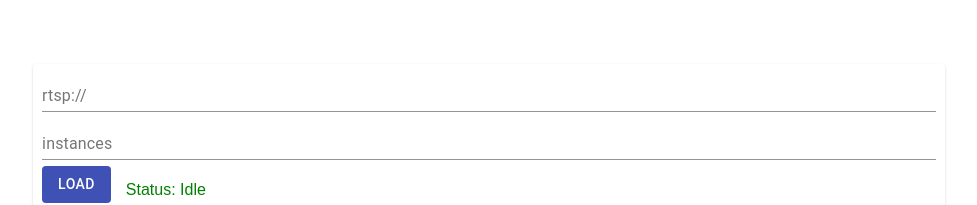
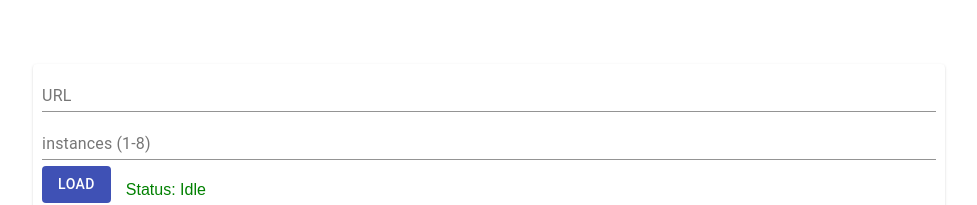
Before and after one commit to JDong3/rtsp-demo-v2, a React (Create React App) app: page / in a window 1280 px wide. Shown: the top 205 px of the page, without its empty margins (151-1128 px from the left). Built offline with nearby package versions, Linux system fonts and the light colour scheme.

Commit message:
make the input prompts a bit more clear

```diff
--- a/src/App.js
+++ b/src/App.js
@@ -141,9 +141,9 @@ const App = () => {
     <Container maxWidth="md">
       <Paper className={classes.paper}>
         <div>
-          <TextField className={classes.urlField} label="rtsp://" onChange={handleUrlField}>
+          <TextField className={classes.urlField} label="URL" onChange={handleUrlField}>
           </TextField>
-          <TextField className={clsx(classes.urlField, classes.fieldMargin)} label="instances" onChange={handleInstancesField}>
+          <TextField className={clsx(classes.urlField, classes.fieldMargin)} label="instances (1-8)" onChange={handleInstancesField}>
           </TextField>
           {failedCheck && <Error/>}
           <Button className={classes.button} disableElevation color="primary" variant="contained" onClick={handleLoad}>Load</Button>
```
